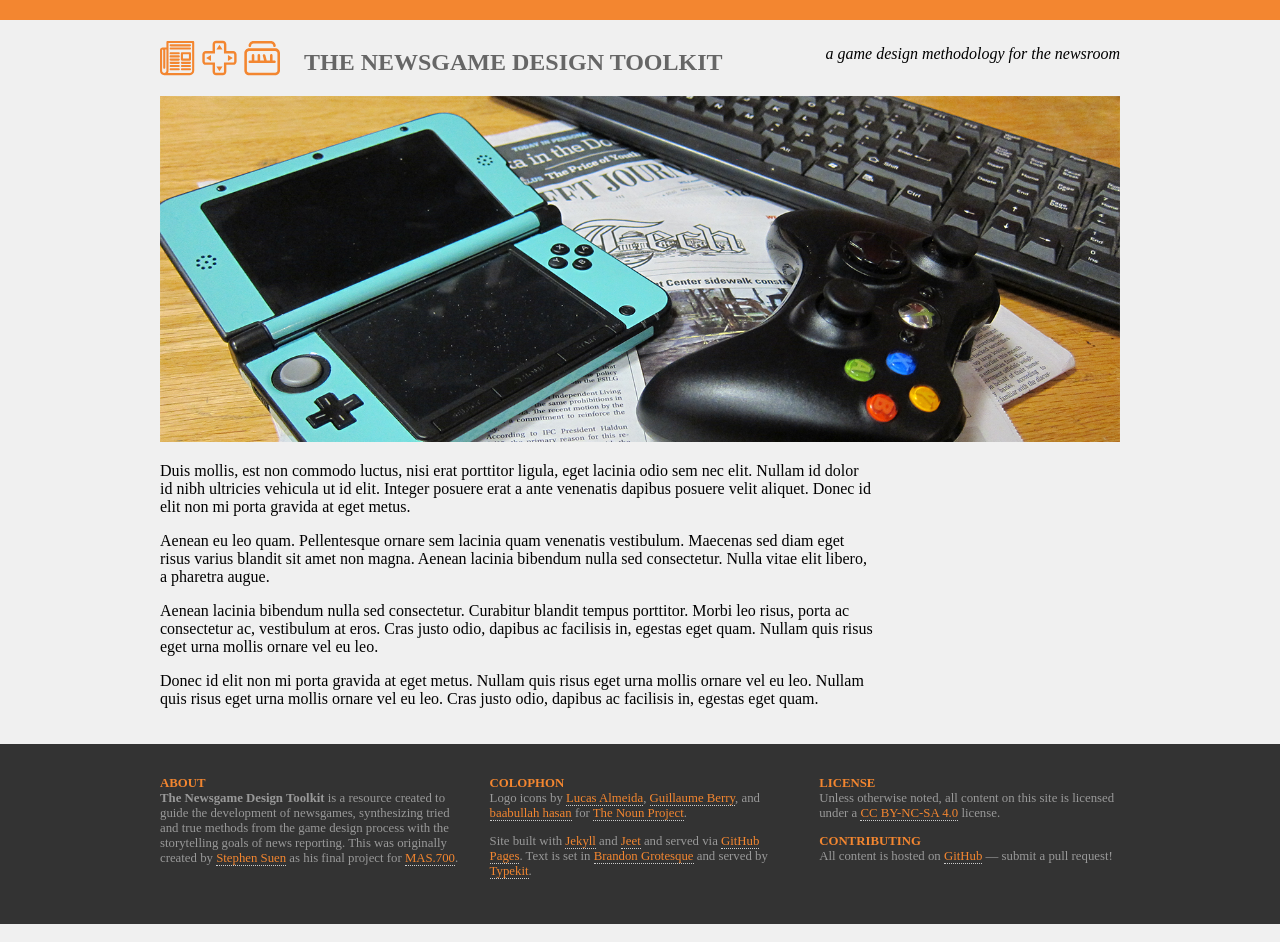
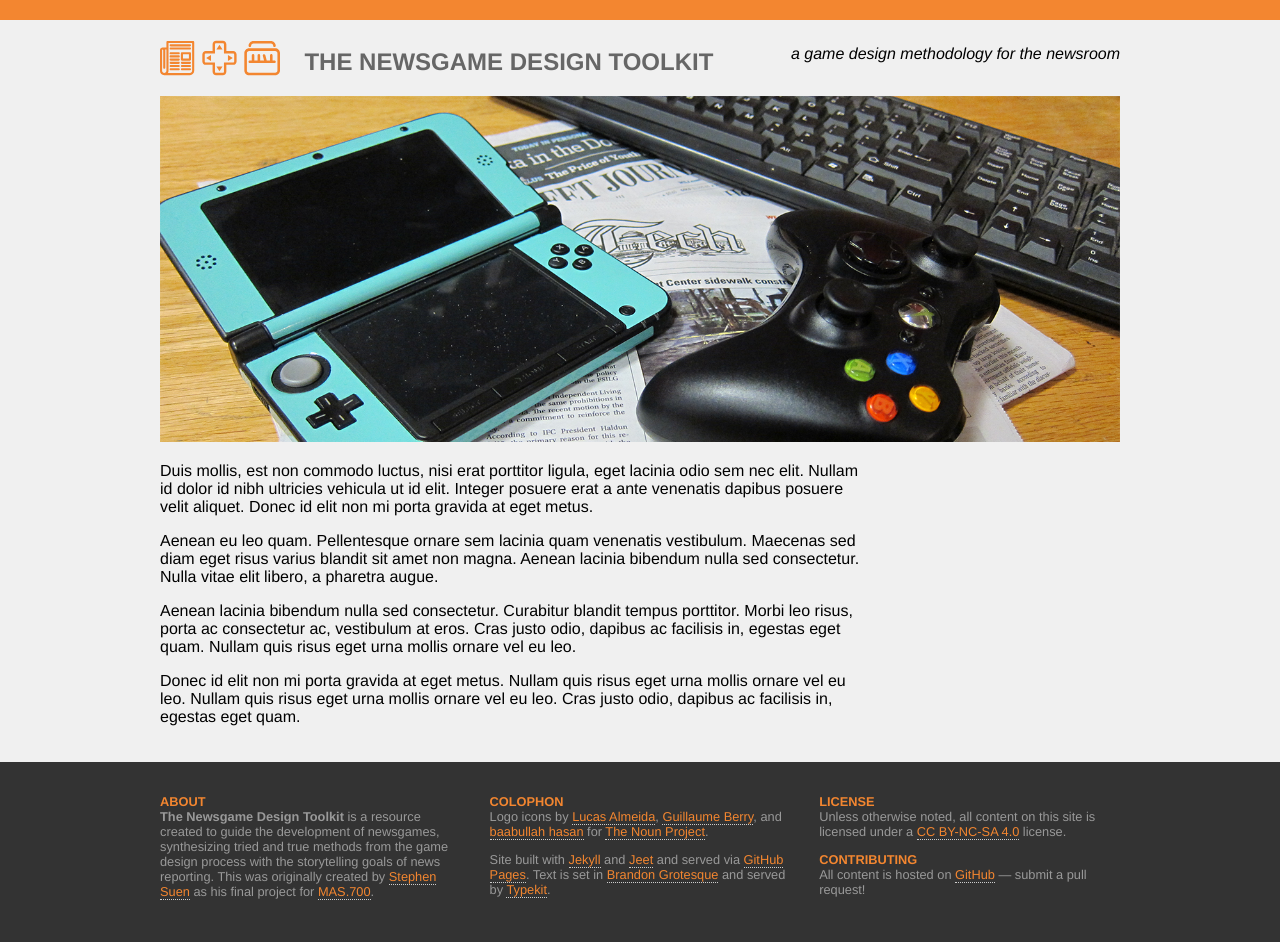
Before and after one commit to s2tephen/newsgames, a Jekyll site: the page built from index.html, in a window 1280 px wide. Built offline with Jekyll 4.4.1, drawn with Linux system fonts in a browser that asks for light colours.

```diff
--- /dev/null
+++ b/CNAME
@@ -0,0 +1 @@
+newsgam.es
--- a/_layouts/default.html
+++ b/_layouts/default.html
@@ -7,8 +7,8 @@
         <meta name="viewport" content="width=device-width">
         <link rel="stylesheet" href="{{ site.baseurl }}/assets/css/style.css">
         <link rel="icon" href="{{ site.baseurl }}/assets/img/favicon.ico">
-        <script type="text/javascript" src="//use.typekit.net/fgl8dse.js"></script>
-        <script type="text/javascript">try{Typekit.load();}catch(e){}</script>
+        <!-- <script type="text/javascript" src="//use.typekit.net/fgl8dse.js"></script>
+        <script type="text/javascript">try{Typekit.load();}catch(e){}</script> -->
     </head>
     <body>
       <section>
--- a/assets/css/style.css
+++ b/assets/css/style.css
@@ -12,7 +12,7 @@
   cf()
 */
 body {
-  font-family: "Brandon Grotesque";
+  font-family: "Brandon Grotesque", "Helvetica Neue", "Helvetica", "Arial", sans-serif;
   background-color: #F0F0F0;
   margin: 0;
   border-top: 20px solid #F38630; }
```
Also changed, not shown: 5 other files.
